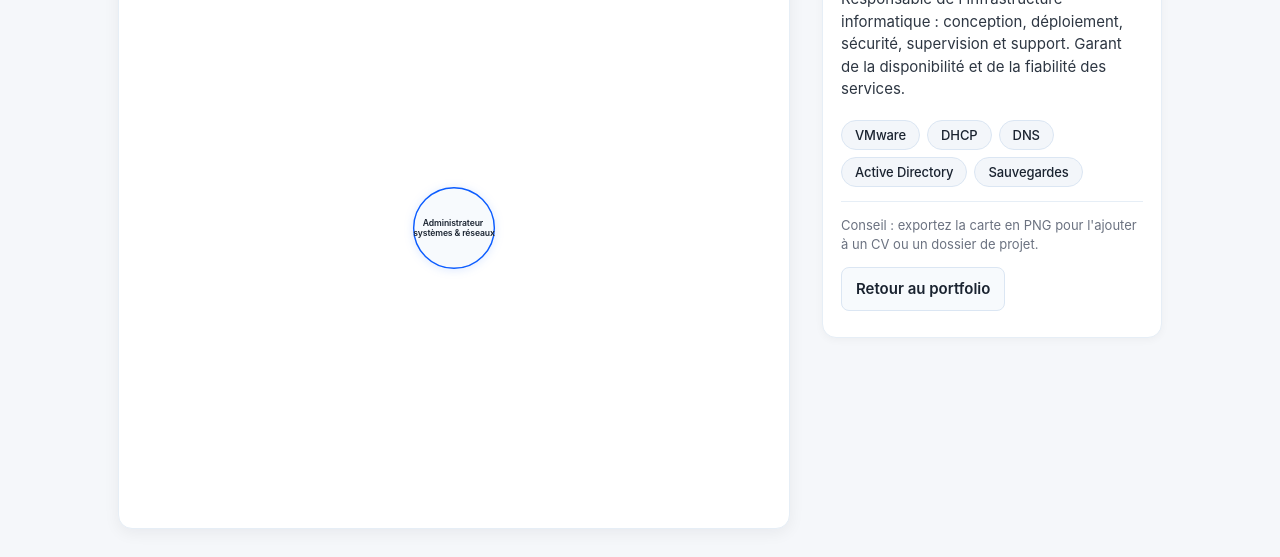
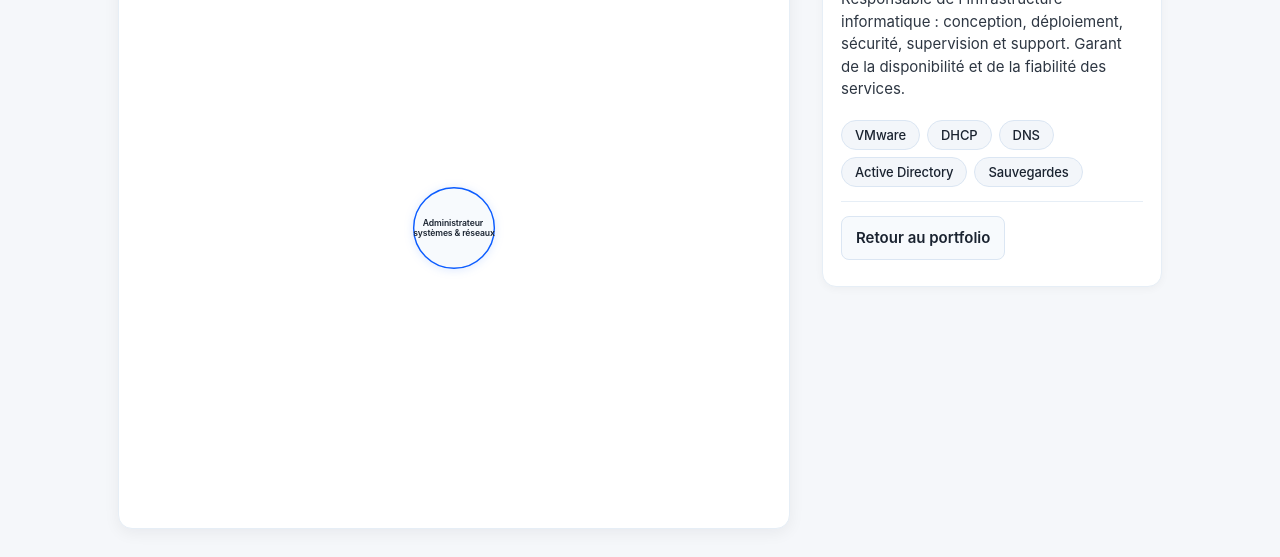
Before and after one commit to zenits-code/Cheminade.github.io, a plain HTML site: page mindmap.html in a window 1280 px wide. Shown: the part 265-822 px from the top of the page. Drawn offline with Linux system fonts and the light colour scheme.

```diff
--- a/mindmap.html
+++ b/mindmap.html
@@ -122,7 +122,6 @@
         <p id="info-desc">Cliquez sur une bulle pour afficher : compétences principales, outils et exemples concrets.</p>
         <div id="info-chips" style="margin-top:12px"></div>
         <hr style="margin:14px 0; border:none; border-top:1px solid var(--border)">
-        <p style="font-size:13px;color:var(--muted)">Conseil : exportez la carte en PNG pour l'ajouter à un CV ou un dossier de projet.</p>
         <p style="margin-top:12px"><a class="btn" href="index.html">Retour au portfolio</a></p>
       </aside>
     </div>
```
